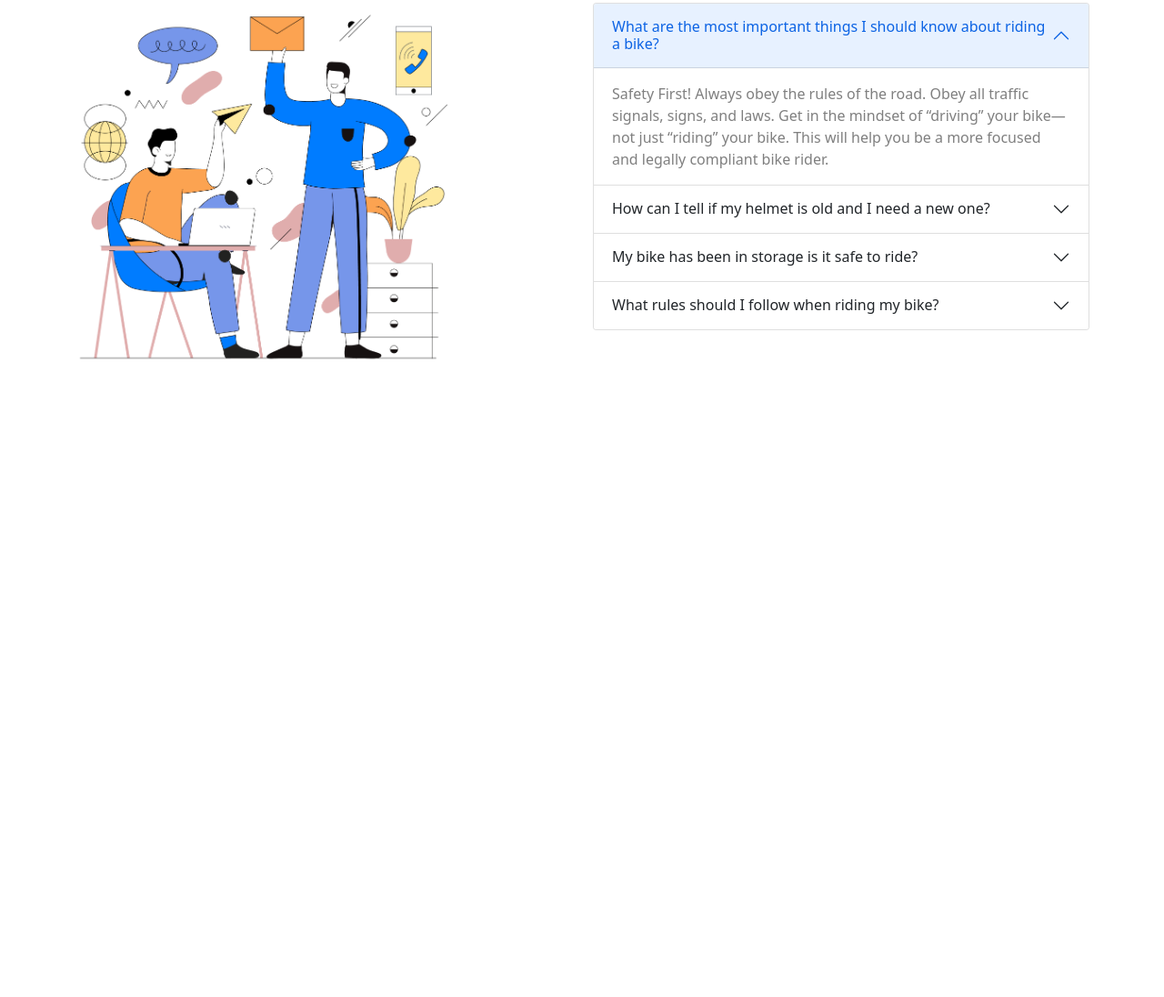
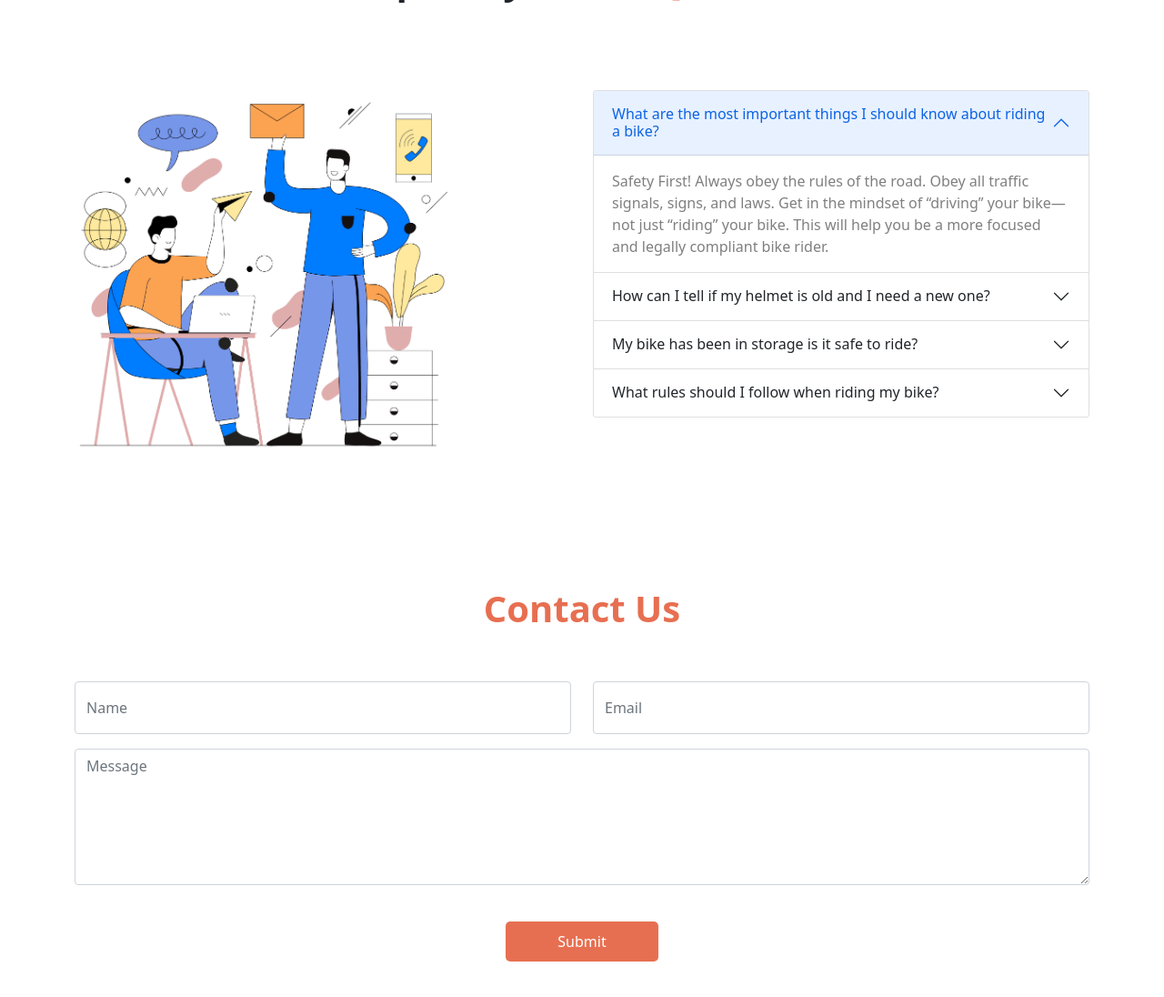
Before and after one commit to Mahedi2150/Honda-CBR, a plain HTML site: page index.html in a window 1280 px wide. Shown: the part 1940-3036 px from the top of the page at 91% size. Before the commit the page ends 2441 px from the top, so only its background shows below. Drawn offline with nearby package versions, Linux system fonts and the light colour scheme.

Commit message:
form add

```diff
--- a/index.html
+++ b/index.html
@@ -83,6 +83,7 @@
                     The CBR300R takes what the CBR250R offers and turns it up a
                     notch. 286cc from a single-cylinder liquid-cooled motor
                     generates 30bhp and 27Nm.
+                    <p class="mt-2 fw-bolder fs-3 text-warning">$4,699</p>
                   </div>
                   <div class="modal-footer">
                     <button
@@ -141,8 +142,8 @@
         </div>
       </section>
       <!-- Happy Clients says -->
-      <section class="container my-5">
-        <h1 class="text-center fw-bold">
+      <section class="container my-5 pt-5">
+        <h1 class="text-center fw-bold pt-5">
           Happy <span class="sort-text-color">Clients says</span>
         </h1>
         <div class="text-center row row-cols-lg-3 row-cols-1 mt-5 g-5">
@@ -321,22 +322,22 @@
                 </div>
               </div>
               <div class="accordion-item">
-                <h2 class="accordion-header" id="headingThree">
+                <h2 class="accordion-header" id="headingFour">
                   <button
                     class="accordion-button collapsed"
                     type="button"
                     data-bs-toggle="collapse"
-                    data-bs-target="#collapseThree"
+                    data-bs-target="#collapseFour"
                     aria-expanded="false"
-                    aria-controls="collapseThree"
+                    aria-controls="collapseFour"
                   >
                     What rules should I follow when riding my bike?
                   </button>
                 </h2>
                 <div
-                  id="collapseThree"
+                  id="collapseFour"
                   class="accordion-collapse collapse"
-                  aria-labelledby="headingThree"
+                  aria-labelledby="headingFour"
                   data-bs-parent="#accordionExample"
                 >
                   <div class="accordion-body text-black-50">
@@ -351,6 +352,51 @@
           </div>
         </div>
       </section>
+
+      <!-- form section  -->
+      <section class="container my-5">
+        <h1 class="text-center fw-bold pt-5 pb-5">
+          <span class="sort-text-color">Contact Us</span>
+        </h1>
+        <form>
+          <div class="row row-cols-lg-2 row-cols-1">
+            <div class="col">
+              <div class="mb-3">
+                <input
+                  type="text"
+                  class="form-control py-3"
+                  placeholder="Name"
+                  id="exampleInputPassword1"
+                />
+              </div>
+            </div>
+            <div class="col">
+              <div class="mb-3">
+                <input
+                  type="email"
+                  class="form-control py-3"
+                  placeholder="Email"
+                  id="exampleInputEmail1"
+                  aria-describedby="emailHelp"
+                />
+              </div>
+            </div>
+          </div>
+
+          <div class="mb-3">
+            <textarea
+              class="form-control"
+              style="height: 150px"
+              placeholder="Message"
+              id="floatingTextarea"
+            ></textarea>
+            <label for="floatingTextarea"></label>
+          </div>
+          <div class="text-center">
+            <button type="submit" class="btn-bike">Submit</button>
+          </div>
+        </form>
+      </section>
     </main>
     <!-- footer section  -->
     <footer></footer>
--- a/style.css
+++ b/style.css
@@ -32,4 +32,5 @@ body {
   width: 149px;
   height: 149px;
   border-radius: 50%;
+  object-fit: cover;
 }
```
